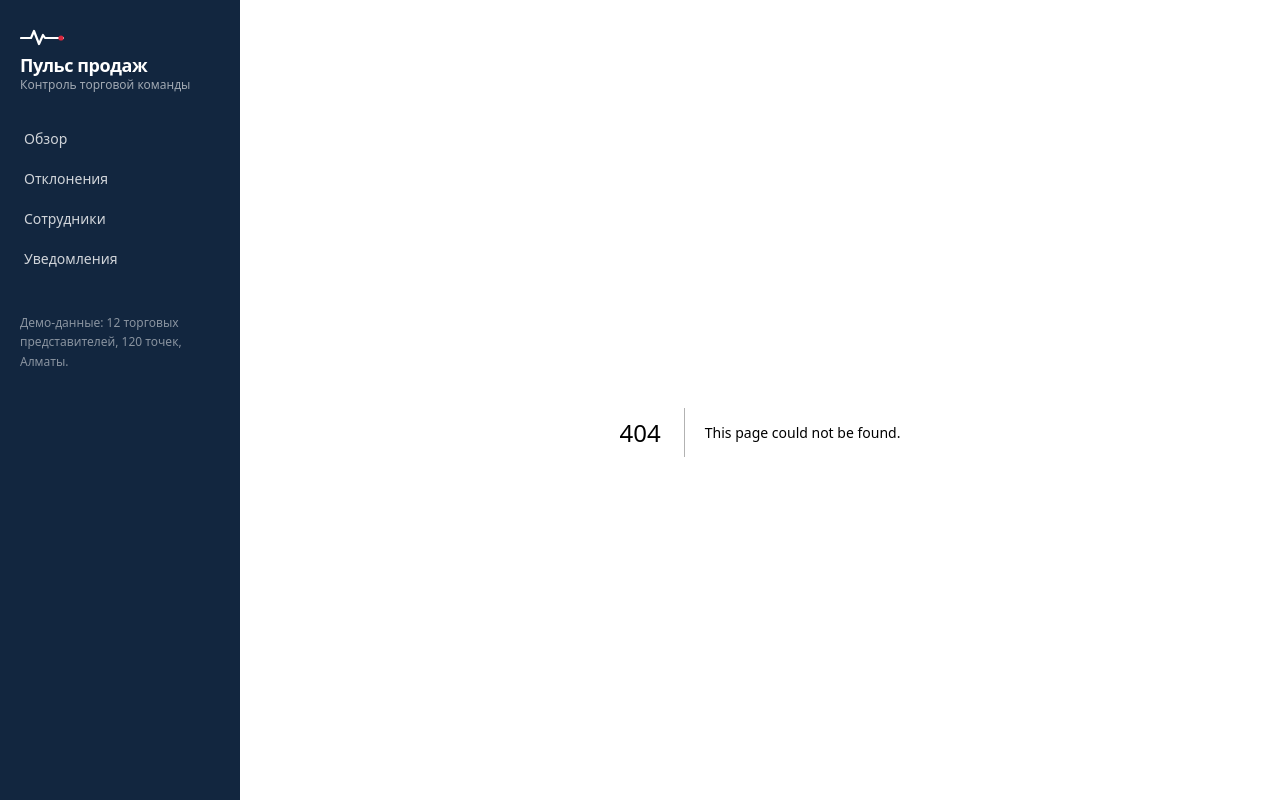
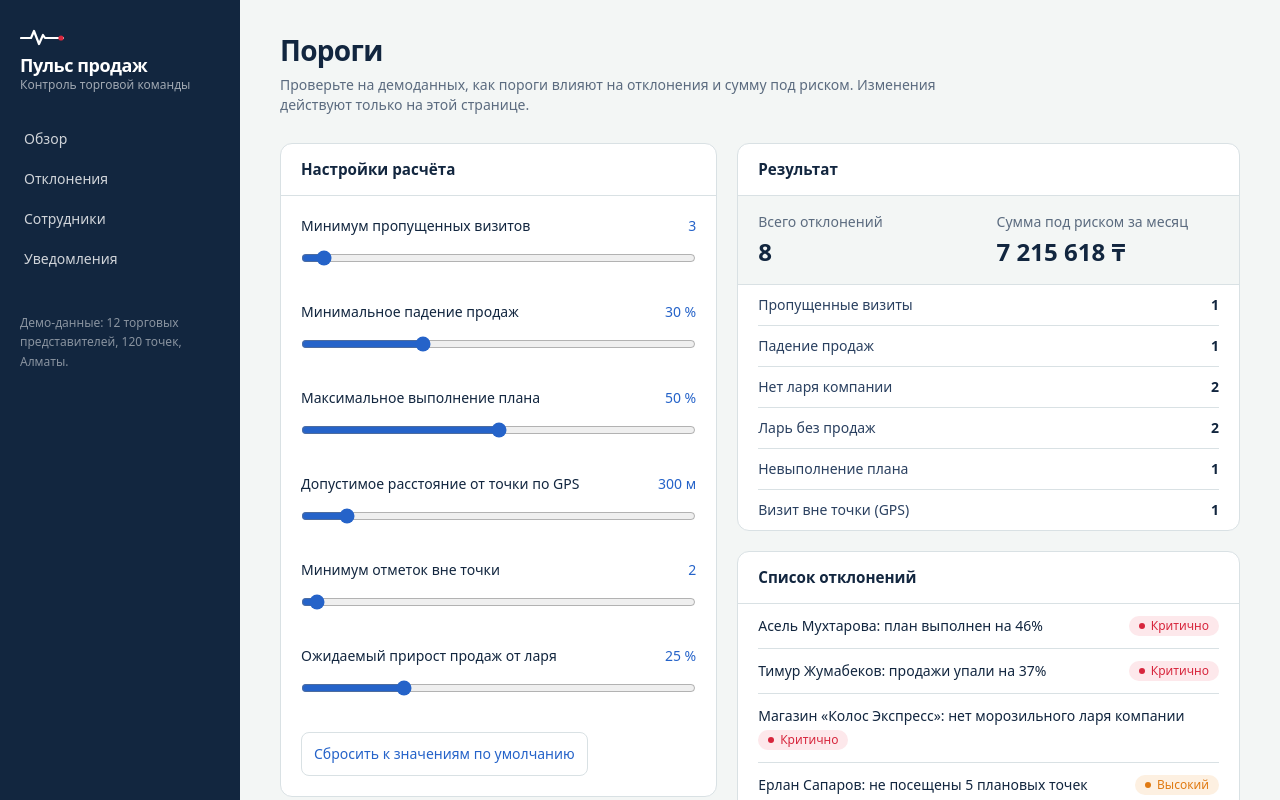
Before and after one commit to madiyar-abi/hackit, a Next.js app: page /settings in a window 1280 px wide. Before the commit this address had no page. Shown: the top 800 px of the page. Built offline with nearby package versions, Linux system fonts and the light colour scheme; a web font is replaced by a local one.

Commit message:
Add a live threshold playground

```diff
--- a/night/LOG.md
+++ b/night/LOG.md
@@ -66,3 +66,12 @@
   T19 (gemini). README + HANDOFF updated.
 - Assumption: Onest/Unbounded fonts bundled via @fontsource (offline build).
 - Next: T15 DEMO.md, merge T12/T18/T19, final pass T17.
+
+## 2026-11-19 00:51 codex
+- T20 complete. /settings runs the engine in the browser against the deterministic demo
+  dataset. It shows live alert totals, counts per type, summed impact, and severity badges.
+- Assumptions: settings are local to the page. Native sliders cover 1–50 visits or off-site
+  check-ins, 0–100 percent, and 0–3000 metres in 10-metre steps.
+- Passed TypeScript, production build (/settings is static), and all 31 tests. Chrome smoke
+  checked keyboard slider updates, impact, reset, and no overflow in mobile orientations.
+- Next: lead merges T20 and adds the navigation link.
--- a/night/TASKS.md
+++ b/night/TASKS.md
@@ -23,7 +23,7 @@ Stack: Next.js 15 (App Router, TypeScript, Tailwind), vitest; finance model —
 - [ ] T12 (gemini) Finance page `/finance` in the web app — START ONLY WHEN both `package.json` and `finance/summary.json` exist after `git merge origin/night/2026-11-19`. Server component importing `finance/summary.json` (schema below): budget table (items × 6 months + totals, CAPEX/OPEX), total vs 30 млн ₸ limit, scenarios table (пессимистичный/базовый/оптимистичный: эффект, ROI, окупаемость), key assumptions list; Russian, numbers formatted `12 345 678 ₸`. Add link «Финмодель» to nav only if `src/components/Nav.tsx` exists (one line). — files: src/app/finance/page.tsx, src/components/finance/* (+ one line in src/components/Nav.tsx) — accept: `npm run build` passes and `/finance` is in the build output
 - [x] T18 (codex) Finance model v2: add sheet `Денежный поток` (24 months, base scenario: months 1–6 = −budget by month from `Бюджет`; from month 7 = +netAnnualEffect/12 of the base scenario from `Сценарии`; cumulative cash flow; payback month = first month with cumulative ≥ 0; NPV at a monthly rate from a new input «Ставка дисконтирования, % годовых» = 16 on `Допущения`) and sheet `Чувствительность` (base net annual effect and payback for uplift % = 1, 2, 3, 4, 5 and idle-freezer reactivation % = 30, 50, 70 — a formula grid). All formulas live. Extend `finance/summary.json` with a NEW key only (don't change existing keys): `"cashflow": {"discountRatePct": 16, "months": [1..24], "net": [...], "cumulative": [...], "paybackMonth": n, "npv": x}`. Extend verify.py to check these against the evaluated workbook. — files: finance/* only — accept: `finance/.venv/bin/python finance/build_model.py && finance/.venv/bin/python finance/verify.py` exit 0
 - [ ] T19 (gemini) Smoke test script `scripts/smoke.sh`: runs `npm run build`, starts `npx next start -p 3100` in background, waits until it answers, curls `/`, `/alerts`, `/alerts?type=sales_drop`, `/reps`, `/reps/r05`, `/outlets/o023`, `/notifications`, `/finance` and asserts HTTP 200 and that `/` contains «Ситуации из кейса» and `/alerts?type=sales_drop` contains «Тимур Жумабеков»; kills the server on exit (trap); exits non-zero on any failure. macOS bash 3.2 compatible. — files: scripts/smoke.sh only — accept: `bash scripts/smoke.sh` exit 0 on the merged night branch (after T12 is merged; skip `/finance` check if the route doesn't exist yet)
-- [ ] T20 (codex) Threshold playground page `/settings` («Пороги»): client component that imports `generateDataset` from `src/lib/data/generate.ts` and `analyze` + `DEFAULT_CONFIG` from `src/lib/engine` (pure functions, run in the browser), shows inputs (number/range) for missedVisitsMin, salesDropPct (as %), planFulfilmentMax (as %), gpsMaxDistanceM, gpsMismatchMin, freezerUpliftPct (as %), re-runs `analyze(dataset, config)` on change (useMemo) and shows: total alerts, count per type (use TYPE_LABEL from src/lib/engine/notify.ts), total impact (fmtMoney from src/lib/format.ts), and the list of alert titles with SeverityBadge (src/components/ui.tsx). Button «Сбросить к значениям по умолчанию». Russian UI, match the existing style (PageHeader, Panel from src/components/ui.tsx; Tailwind tokens from src/app/globals.css). Do NOT edit Nav.tsx (lead adds the link). — files: src/app/settings/page.tsx, src/app/settings/ThresholdPlayground.tsx — accept: `npx tsc --noEmit && npm run build` pass and `/settings` is in the build output; `npm test` still green
+- [x] T20 (codex) Threshold playground page `/settings` («Пороги»): client component that imports `generateDataset` from `src/lib/data/generate.ts` and `analyze` + `DEFAULT_CONFIG` from `src/lib/engine` (pure functions, run in the browser), shows inputs (number/range) for missedVisitsMin, salesDropPct (as %), planFulfilmentMax (as %), gpsMaxDistanceM, gpsMismatchMin, freezerUpliftPct (as %), re-runs `analyze(dataset, config)` on change (useMemo) and shows: total alerts, count per type (use TYPE_LABEL from src/lib/engine/notify.ts), total impact (fmtMoney from src/lib/format.ts), and the list of alert titles with SeverityBadge (src/components/ui.tsx). Button «Сбросить к значениям по умолчанию». Russian UI, match the existing style (PageHeader, Panel from src/components/ui.tsx; Tailwind tokens from src/app/globals.css). Do NOT edit Nav.tsx (lead adds the link). — files: src/app/settings/page.tsx, src/app/settings/ThresholdPlayground.tsx — accept: `npx tsc --noEmit && npm run build` pass and `/settings` is in the build output; `npm test` still green
 
 ## Jury materials & final (lead)
 - [ ] T14 (lead) Fill `docs/DOCUMENTATION.md` with facts from code and finance model — accept: all 16 sections filled, numbers equal finance/summary.json
--- /dev/null
+++ b/src/app/settings/ThresholdPlayground.tsx
@@ -0,0 +1,126 @@
+"use client";
+
+import { useMemo, useState } from "react";
+import { Panel, SeverityBadge } from "@/components/ui";
+import { generateDataset } from "@/lib/data/generate";
+import { analyze, DEFAULT_CONFIG, type EngineConfig } from "@/lib/engine";
+import { TYPE_LABEL } from "@/lib/engine/notify";
+import { fmtMoney } from "@/lib/format";
+import type { DeviationType } from "@/lib/types";
+
+interface Threshold {
+  key: keyof EngineConfig;
+  label: string;
+  unit: string;
+  min: number;
+  max: number;
+  step: number;
+}
+
+const thresholds: Threshold[] = [
+  { key: "missedVisitsMin", label: "Минимум пропущенных визитов", unit: "", min: 1, max: 50, step: 1 },
+  { key: "salesDropPct", label: "Минимальное падение продаж", unit: "%", min: 0, max: 100, step: 1 },
+  { key: "planFulfilmentMax", label: "Максимальное выполнение плана", unit: "%", min: 0, max: 100, step: 1 },
+  { key: "gpsMaxDistanceM", label: "Допустимое расстояние от точки по GPS", unit: "м", min: 0, max: 3000, step: 10 },
+  { key: "gpsMismatchMin", label: "Минимум отметок вне точки", unit: "", min: 1, max: 50, step: 1 },
+  { key: "freezerUpliftPct", label: "Ожидаемый прирост продаж от ларя", unit: "%", min: 0, max: 100, step: 1 },
+];
+
+const types = Object.keys(TYPE_LABEL) as DeviationType[];
+
+export function ThresholdPlayground() {
+  const [dataset] = useState(generateDataset);
+  const [config, setConfig] = useState(DEFAULT_CONFIG);
+  const { alerts, byType, impact } = useMemo(() => {
+    const alerts = analyze(dataset, config);
+    const byType = new Map<DeviationType, number>();
+    let impact = 0;
+    for (const alert of alerts) {
+      byType.set(alert.type, (byType.get(alert.type) ?? 0) + 1);
+      impact += alert.impact;
+    }
+    return { alerts, byType, impact };
+  }, [dataset, config]);
+
+  return (
+    <div className="grid items-start gap-5 lg:grid-cols-[minmax(0,1fr)_minmax(0,1.15fr)]">
+      <Panel title="Настройки расчёта">
+        <div className="space-y-4 p-5">
+          {thresholds.map(({ key, label, unit, min, max, step }) => {
+            const scale = unit === "%" ? 100 : 1;
+            const value = Math.round(config[key] * scale);
+            return (
+              <div key={key}>
+                <label htmlFor={key} className="flex flex-wrap items-baseline justify-between gap-x-3 text-sm font-medium">
+                  {label}
+                  <span aria-hidden="true" className="whitespace-nowrap text-frost">
+                    {value}{unit && ` ${unit}`}
+                  </span>
+                </label>
+                <input
+                  id={key}
+                  type="range"
+                  min={min}
+                  max={max}
+                  step={step}
+                  value={value}
+                  aria-valuetext={unit ? `${value} ${unit}` : undefined}
+                  onChange={(event) => {
+                    const nextValue = event.currentTarget.valueAsNumber / scale;
+                    setConfig((current) => ({ ...current, [key]: nextValue }));
+                  }}
+                  className="h-11 w-full cursor-pointer accent-frost"
+                />
+              </div>
+            );
+          })}
+          <button
+            type="button"
+            onClick={() => setConfig(DEFAULT_CONFIG)}
+            className="min-h-11 cursor-pointer rounded-lg border border-line px-3 py-2 text-sm font-medium text-frost transition-colors hover:bg-frost-soft"
+          >
+            Сбросить к значениям по умолчанию
+          </button>
+        </div>
+      </Panel>
+
+      <div className="grid gap-5">
+        <Panel title="Результат">
+          <dl aria-live="polite" className="grid gap-4 border-b border-line bg-milk px-5 py-4 sm:grid-cols-2">
+            <div>
+              <dt className="text-sm text-muted">Всего отклонений</dt>
+              <dd className="mt-1 text-2xl font-semibold">{alerts.length}</dd>
+            </div>
+            <div>
+              <dt className="text-sm text-muted">Сумма под риском за месяц</dt>
+              <dd className="mt-1 text-2xl font-semibold">{fmtMoney(impact)}</dd>
+            </div>
+          </dl>
+          <dl className="divide-y divide-line px-5">
+            {types.map((type) => (
+              <div key={type} className="flex justify-between gap-4 py-2.5 text-sm">
+                <dt className="text-ink-soft">{TYPE_LABEL[type]}</dt>
+                <dd className="font-semibold">{byType.get(type) ?? 0}</dd>
+              </div>
+            ))}
+          </dl>
+        </Panel>
+
+        <Panel title="Список отклонений">
+          {alerts.length ? (
+            <ul className="divide-y divide-line px-5">
+              {alerts.map((alert) => (
+                <li key={alert.id} className="flex flex-wrap items-center justify-between gap-x-3 gap-y-1 py-3 text-sm">
+                  <span>{alert.title}</span>
+                  <SeverityBadge severity={alert.severity} />
+                </li>
+              ))}
+            </ul>
+          ) : (
+            <p className="px-5 py-4 text-sm text-muted">При этих порогах отклонений нет.</p>
+          )}
+        </Panel>
+      </div>
+    </div>
+  );
+}
--- /dev/null
+++ b/src/app/settings/page.tsx
@@ -0,0 +1,17 @@
+import type { Metadata } from "next";
+import { PageHeader } from "@/components/ui";
+import { ThresholdPlayground } from "./ThresholdPlayground";
+
+export const metadata: Metadata = { title: "Пороги" };
+
+export default function SettingsPage() {
+  return (
+    <>
+      <PageHeader
+        title="Пороги"
+        subtitle="Проверьте на демоданных, как пороги влияют на отклонения и сумму под риском. Изменения действуют только на этой странице."
+      />
+      <ThresholdPlayground />
+    </>
+  );
+}
```
